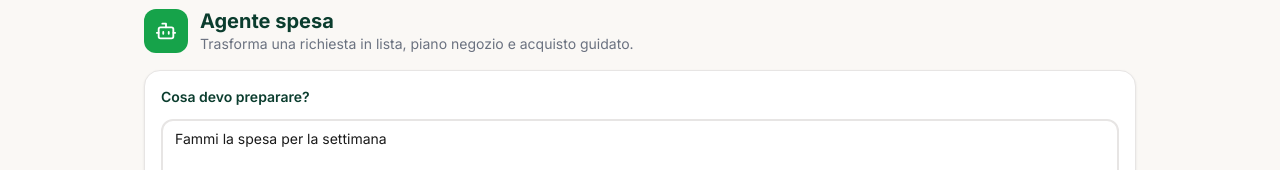
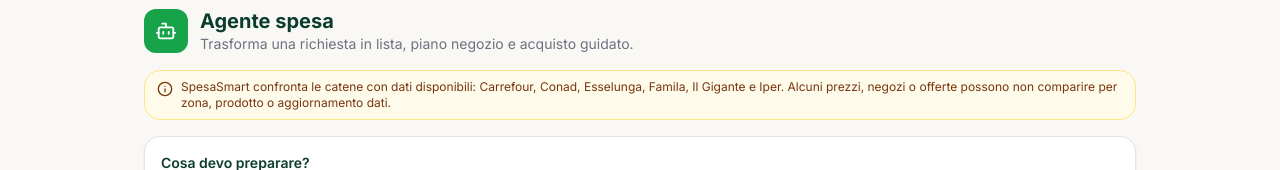
Before and after one commit to Paris769/spesasmart, a Next.js app in the folder frontend/: page /agente in a window 1280 px wide. Shown: the part 230-400 px from the top of the page. Built offline with nearby package versions, Linux system fonts and the light colour scheme; no server answers.

Commit message:
Add agent chain coverage disclaimer

```diff
--- a/frontend/app/agente/page.tsx
+++ b/frontend/app/agente/page.tsx
@@ -4,6 +4,7 @@
 import {
   Bot,
   Calculator,
+  Info,
   PackageSearch,
   Plus,
   Search,
@@ -242,6 +243,15 @@
         </div>
       </header>
 
+      <div className="rounded-card border border-amber-200 bg-amber-50 px-3 py-2 flex gap-2 text-xs text-amber-900">
+        <Info size={16} className="mt-0.5 shrink-0" />
+        <p>
+          SpesaSmart confronta le catene con dati disponibili: Carrefour, Conad,
+          Esselunga, Famila, Il Gigante e Iper. Alcuni prezzi, negozi o offerte
+          possono non comparire per zona, prodotto o aggiornamento dati.
+        </p>
+      </div>
+
       <section className="rounded-card border border-stone-200 bg-white p-4 shadow-card flex flex-col gap-3">
         <label className="text-sm font-semibold text-deep" htmlFor="agent-prompt">
           Cosa devo preparare?
```
